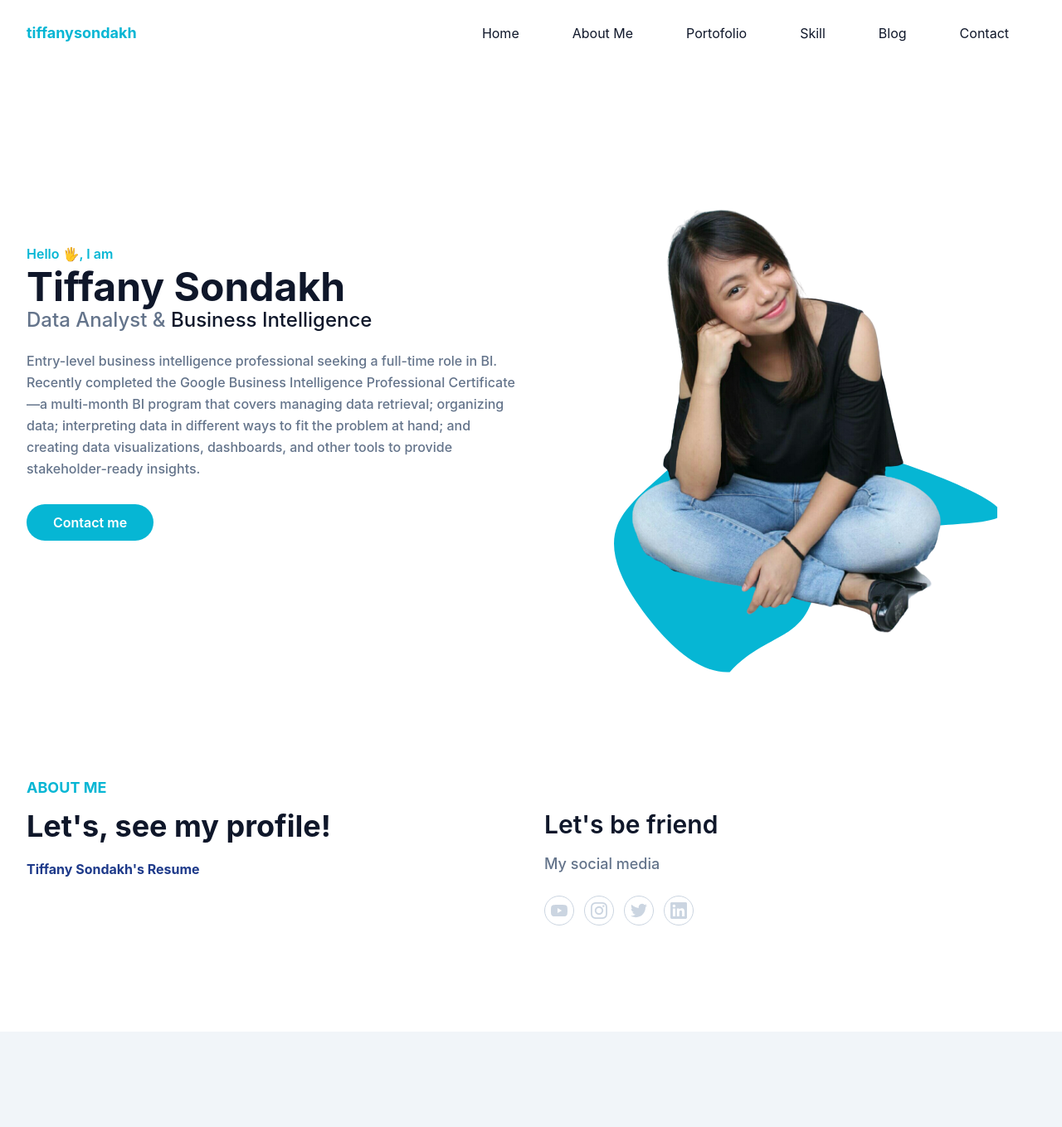
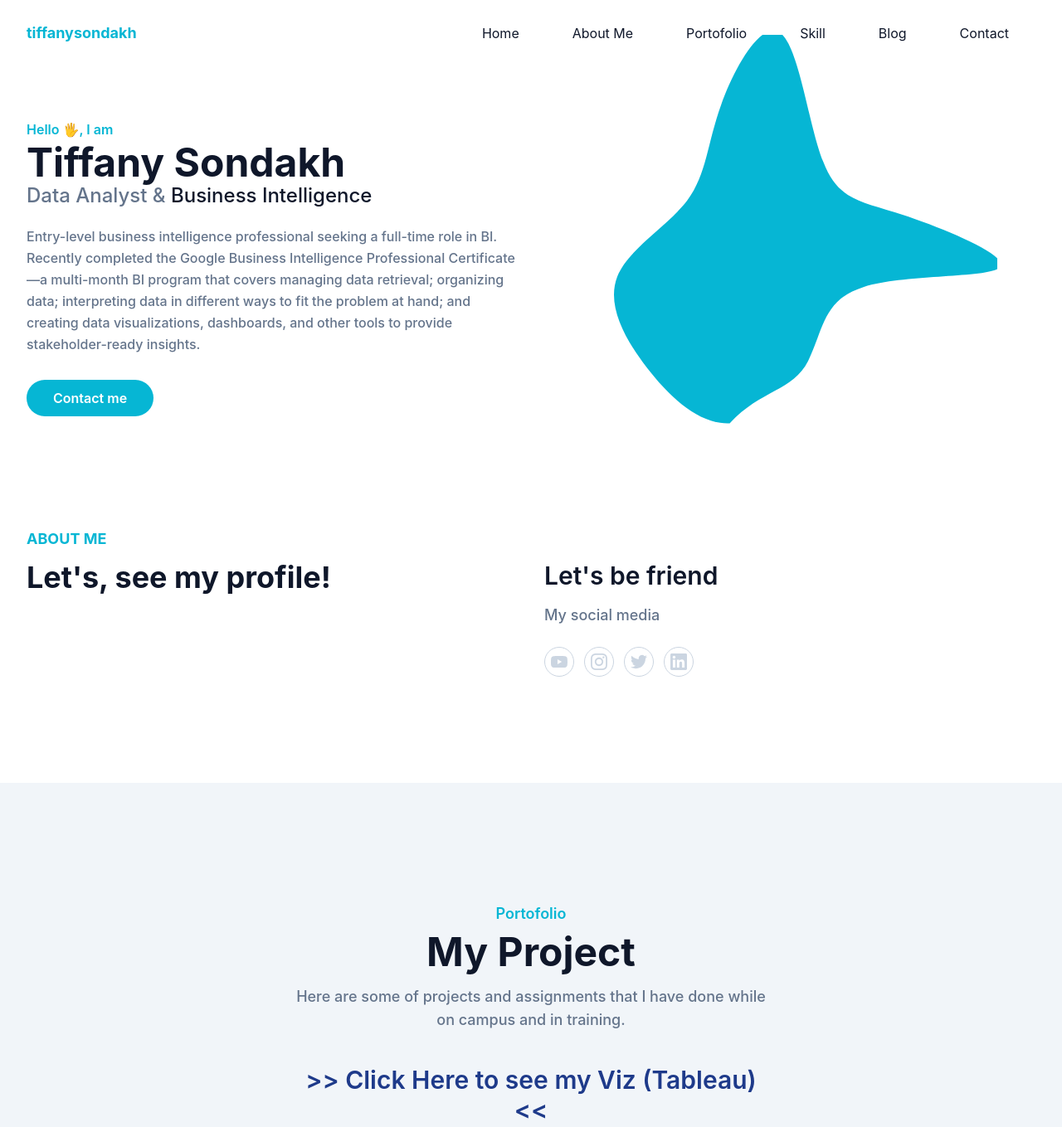
Before and after one commit to tiffanyrds/portofolio, a website: page index.html in a window 1280 px wide. Shown: the top 1359 px of the page at 83% size. Drawn offline with Linux system fonts and the light colour scheme.

Commit message:
comment foto profile

```diff
--- a/index.html
+++ b/index.html
@@ -81,7 +81,7 @@
                 </div>
                 <div class="w-full self-end px-4 lg:w-1/2">
                     <div class="relative mt-1 lg:mt-9 lg:right-0">
-                        <img src="dist/img/tiffany.png" alt="tiffany" class="max-w-full mx-auto" />
+                        <!-- <img src="dist/img/tiffany.png" alt="tiffany" class="max-w-full mx-auto" /> -->
                         <span class="absolute -bottom-0 -z-10 left-1/2 -translate-x-1/2 md:scale-125">
                             <svg width="400" height="400" viewBox="0 0 200 200" xmlns="http://www.w3.org/2000/svg">
                                 <path fill="#06b6d4" d="M11.5,-27.7C16.6,-14.5,23.8,-14.3,38.6,-9.5C53.3,
@@ -109,7 +109,7 @@
                     <!-- <p class="font-medium text-base text-secondary max-w-xl lg:text-lg">
                         IT & Big Data Analyst Student, 8th Semester in <a href="https://calvin.ac.id/" target="_blank" class="font-bold text-red-900">Calvin Institute of Technology</a>
                     </p> -->
-                    <a href="https://drive.google.com/file/d/1x7rWbaQ99xQ-PfBK7IXPaAZoOiOFu7iU/view?usp=drive_link" target="_blank" class="font-bold text-blue-900">Tiffany Sondakh's Resume </a>
+                    <!-- <a href="https://drive.google.com/file/d/1x7rWbaQ99xQ-PfBK7IXPaAZoOiOFu7iU/view?usp=drive_link" target="_blank" class="font-bold text-blue-900">Tiffany Sondakh's Resume </a> -->
                 </div>
                 <div class="w-full px-4 lg:w-1/2">
                     <h3 class="font-semibold text-dark text-2xl mb-4 lg:text-3xl lg:pt-10">Let's be friend</h3>
```
